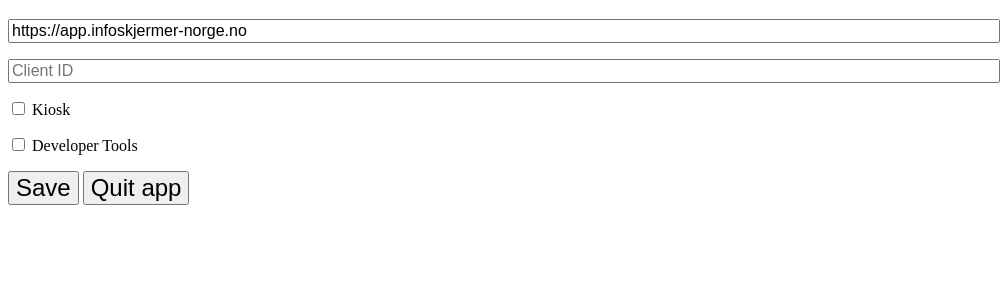
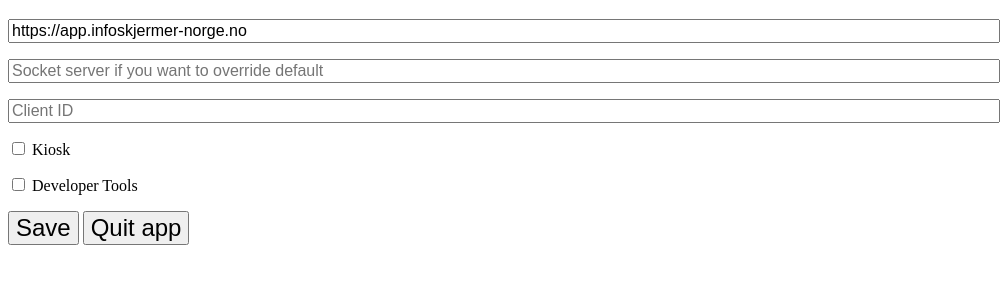
Before and after one commit to infoskjermer-norge/player, an Electron app: page config.html in a window 1000 px wide. Shown: the part 61-344 px from the top of the page. Drawn offline with Linux system fonts and the light colour scheme; no server answers; files whose address does not match are found by name.

Commit message:
be able to override socket server as well

```diff
--- a/config.html
+++ b/config.html
@@ -21,6 +21,7 @@
 
     document.addEventListener('DOMContentLoaded', () => {
         document.getElementById('player_server').value = playerConfig.server || '';
+        document.getElementById('player_socket_server').value = playerConfig.socket_server || '';
         document.getElementById('player_client_id').value = playerConfig.client_id || '';
         document.getElementById('player_kiosk').checked = playerConfig.kiosk;
         document.getElementById('player_devtools').checked = playerConfig.devtools;
@@ -28,6 +29,7 @@
 
     function saveConfig(){
         playerConfig.server = document.getElementById('player_server').value;
+        playerConfig.socket_server = document.getElementById('player_socket_server').value;
         playerConfig.client_id = document.getElementById('player_client_id').value;
         playerConfig.kiosk = document.getElementById('player_kiosk').checked;
         playerConfig.devtools = document.getElementById('player_devtools').checked;
@@ -65,6 +67,9 @@
         <input id="player_server" type="text" placeholder="Server if you want to override default" value="">
     </p>
     <p>
+        <input id="player_socket_server" type="text" placeholder="Socket server if you want to override default" value="">
+    </p>
+    <p>
         <input id="player_client_id" type="text" placeholder="Client ID" value="">
     </p>
     <p>
--- a/main.js
+++ b/main.js
@@ -71,6 +71,7 @@
 
         // If player server har been overrided
         if(playerConfig.server) config.server = playerConfig.server;
+        if(playerConfig.socket_server) config.socket.server = playerConfig.socket_server;
 
         const electronScreen = electron.screen;
 
```
